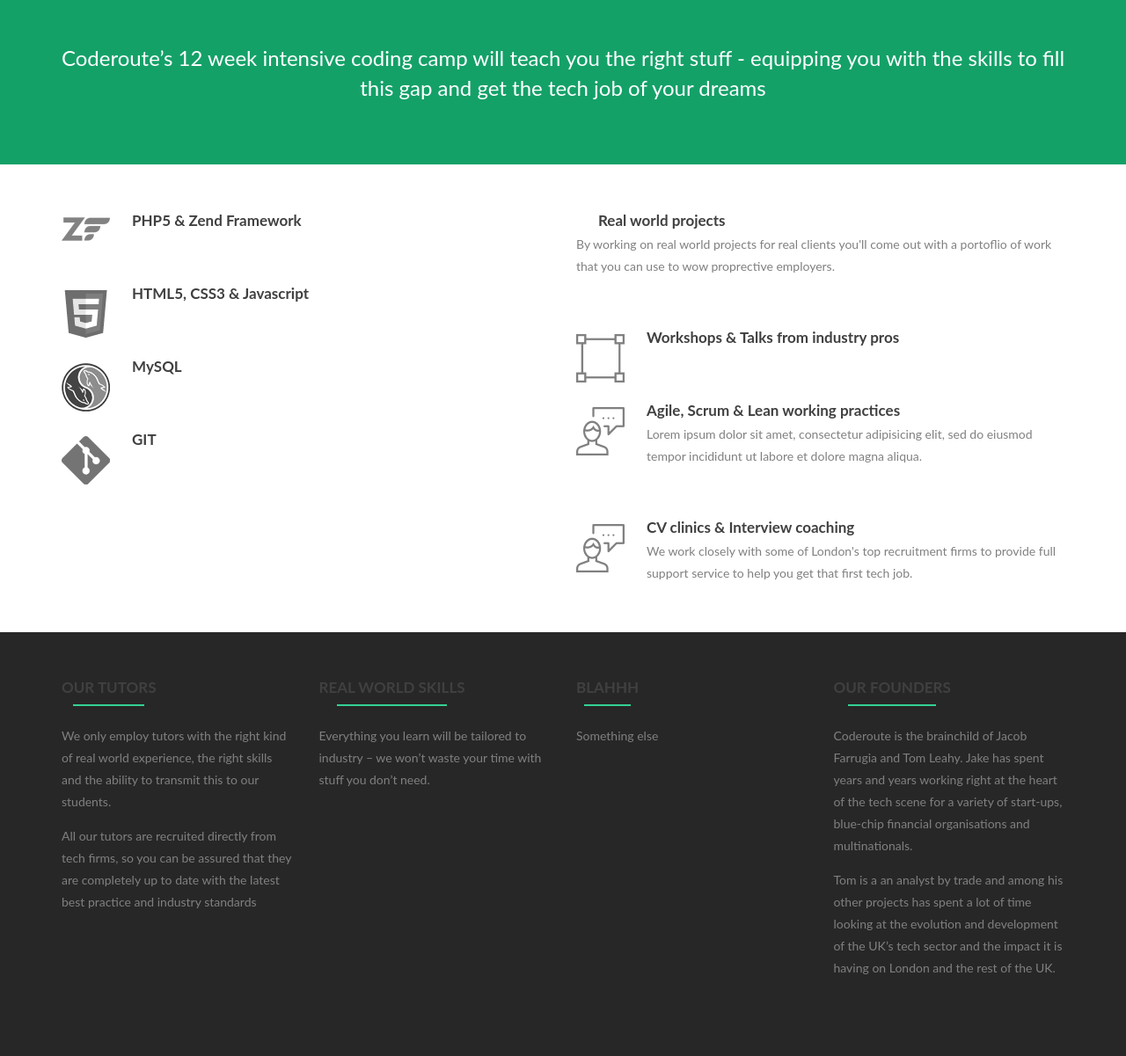
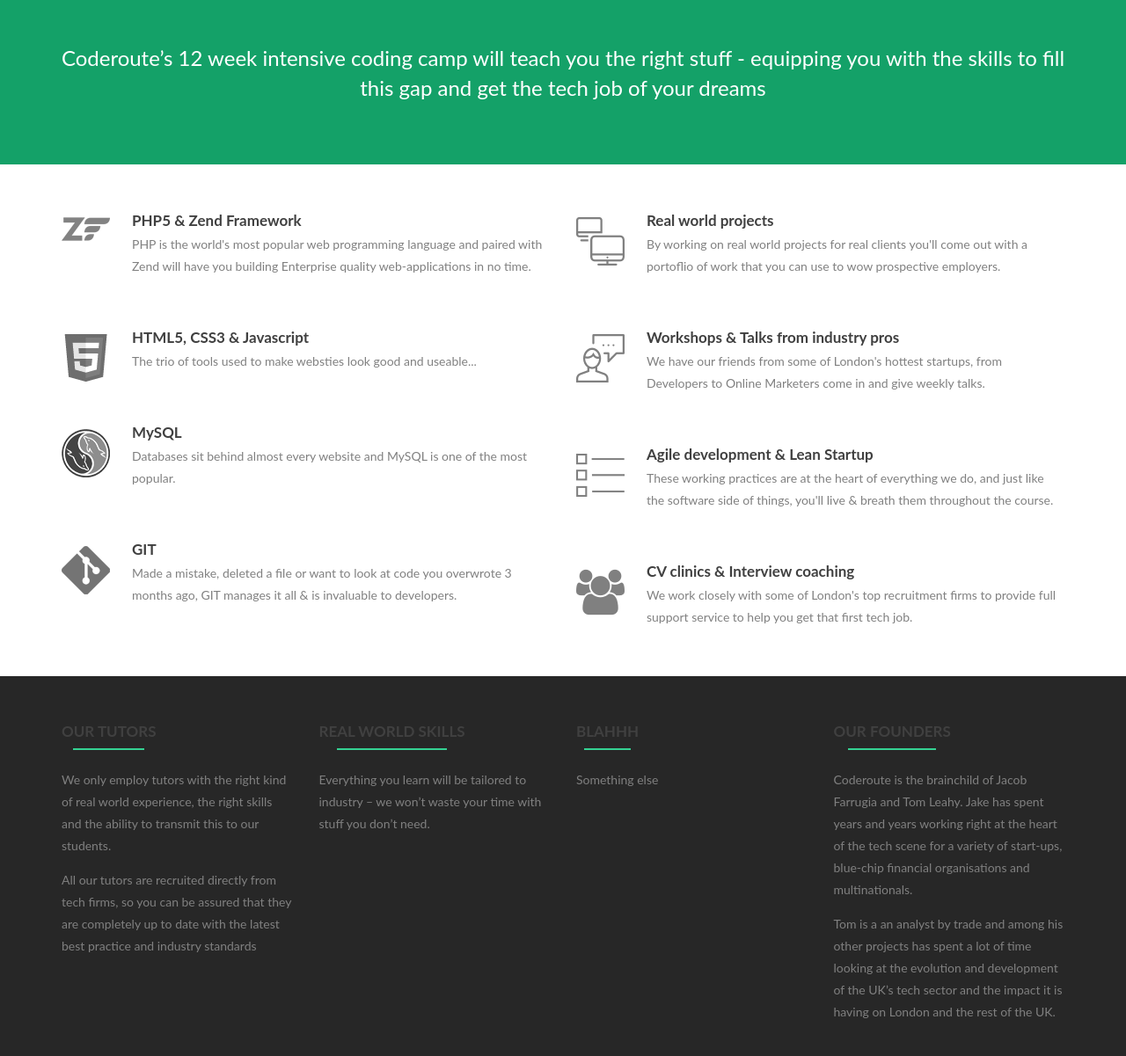
Before and after one commit to jacobfarrugia/coderoute, a CodeIgniter app: page /coderoute/ in a window 1280 px wide. Shown: the part 1313-2514 px from the top of the page at 88% size. Run offline with CodeIgniter, Linux system fonts and the light colour scheme.

Commit message:
More home page content

```diff
--- a/application/views/pages/home.php
+++ b/application/views/pages/home.php
@@ -145,7 +145,7 @@
 				</div>
 				<h5>PHP5 & Zend Framework</h5>
 				<p>
-
+					 PHP is the world's most popular web programming language and paired with Zend will have you building Enterprise quality web-applications in no time.
 				</p>
 			</div>
 			<!-- / END FEATURE -->
@@ -153,11 +153,11 @@
 			<!-- FEATURE -->
 			<div class="feature">
 				<div class="feature-icon">
-					<i ><img src="images/icon-html.png"/></i>
+					<i><img src="images/icon-html.png"/></i>
 				</div>
 				<h5>HTML5, CSS3 & Javascript</h5>
 				<p>
-
+					 The trio of tools used to make websties look good and useable...
 				</p>
 			</div>
 			<!-- / END FEATURE -->
@@ -169,7 +169,7 @@
 				</div>
 				<h5>MySQL</h5>
 				<p>
-
+					Databases sit behind almost every website and MySQL is one of the most popular.
 				</p>
 			</div>
 			<!-- / END FEATURE -->
@@ -181,7 +181,7 @@
 				</div>
 				<h5>GIT</h5>
 				<p>
-
+					Made a mistake, deleted a file or want to look at code you overwrote 3 months ago, GIT manages it all & is invaluable to developers.
 				</p>
 			</div>
 			<!-- / END FEATURE -->
@@ -193,23 +193,12 @@
 			<!-- FEATURE -->
 			<div class="feature">
 				<div class="feature-icon">
+					<i class="icon-computer-network-streamline"></i>
 
 				</div>
 				<h5>Real world projects</h5>
 				<p>
-					By working on real world projects for real clients you'll come out with a portoflio of work that you can use to wow proprective employers.
-				</p>
-			</div>
-			<!-- / END FEATURE -->
-
-			<!-- FEATURE -->
-			<div class="feature">
-				<div class="feature-icon">
-					<i class="icon-handle-streamline-vector"></i>
-				</div>
-				<h5>Workshops & Talks from industry pros</h5>
-				<p>
-
+					By working on real world projects for real clients you'll come out with a portoflio of work that you can use to wow prospective employers.
 				</p>
 			</div>
 			<!-- / END FEATURE -->
@@ -219,9 +208,9 @@
 				<div class="feature-icon">
 					<i class="icon-speech-streamline-talk-user"></i>
 				</div>
-				<h5>Agile, Scrum & Lean working practices</h5>
+				<h5>Workshops & Talks from industry pros</h5>
 				<p>
-					 Lorem ipsum dolor sit amet, consectetur adipisicing elit, sed do eiusmod tempor incididunt ut labore et dolore magna aliqua.
+					 We have our friends from some of London's hottest startups, from Developers to Online Marketers come in and give weekly talks.
 				</p>
 			</div>
 			<!-- / END FEATURE -->
@@ -229,7 +218,19 @@
 			<!-- FEATURE -->
 			<div class="feature">
 				<div class="feature-icon">
-					<i class="icon-speech-streamline-talk-user"></i>
+					<i class="icon-list-thumbnails"></i>
+				</div>
+				<h5>Agile development & Lean Startup</h5>
+				<p>
+					 These working practices are at the heart of everything we do, and just like the software side of things, you'll live & breath them throughout the course.
+				</p>
+			</div>
+			<!-- / END FEATURE -->
+
+			<!-- FEATURE -->
+			<div class="feature">
+				<div class="feature-icon">
+					<i class="icon-fontawesome-webfont-292"></i>
 				</div>
 				<h5>CV clinics & Interview coaching </h5>
 				<p>
```
